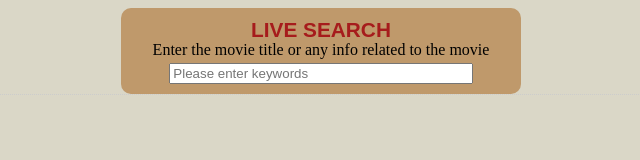
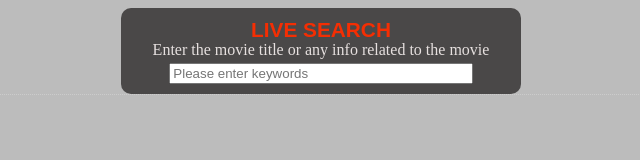
Before and after one commit to t-ho/demo-live-search-ajax, a plain HTML site: page index.html in a window 1280 px wide. Shown: the whole page, without its empty margins (319-959 px from the left). Drawn offline with Linux system fonts and the light colour scheme.

Commit message:
Change color

```diff
--- a/css/style.css
+++ b/css/style.css
@@ -1,10 +1,10 @@
 body {
-	background: #DAD7C7;
+	background: #BCBCBC;
 }
 #searchbox {
 	margin: 0 auto;
 	text-align: center;
-	background: #BF996B;
+	background: #4A4848;
 	padding: 10px;
 	width: 30%;
 	-webkit-border-radius: 10px;
@@ -16,13 +16,14 @@ body {
 	font: bold 1.3em Arial;
 	text-transform: uppercase;
 	padding-bottom: 5px;
-	color: #A61C1C;
+	color: #F42E03;
 }
 
 #searchbox p {
 	margin: 0;
 	line-height: 1em;
 	padding-bottom: 5px;
+	color: #E6E0DF;
 }
 
 #searchbox input {
@@ -47,6 +48,7 @@ body {
 	width: 100%;
 	background: #EEE;
 	padding-bottom: 10px;
+	padding-top: 10px;
 	height: 110px;
 	overflow: hidden;
 	border-bottom: 1px dotted #CCC;
```
